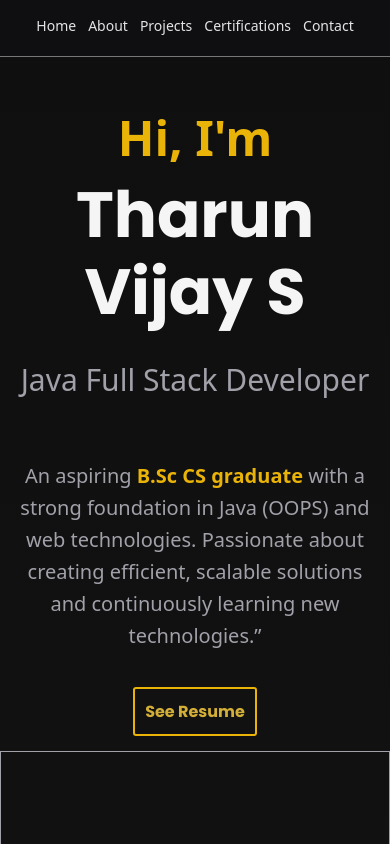
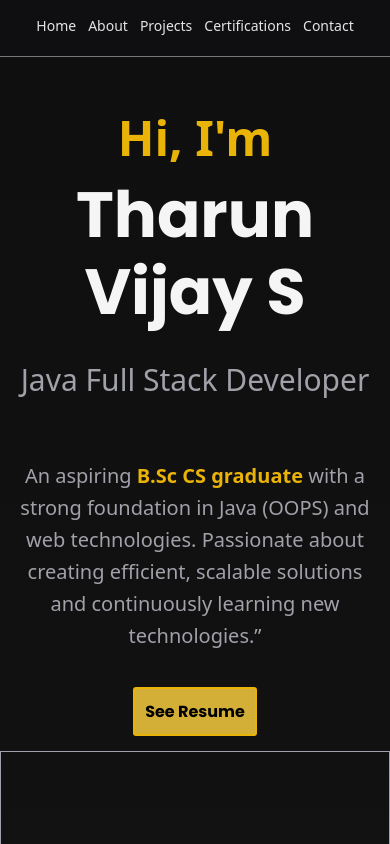
Before and after one commit to TharunVijai/portfolio-web, a React (Vite) app: page / in a window 390 px wide. Shown: the top 844 px of the page. Built offline with nearby package versions, Linux system fonts and the light colour scheme.

Commit message:
added certificates

```diff
--- a/src/App.css
+++ b/src/App.css
@@ -68,3 +68,12 @@ main {
 body {
   line-height: 1.6;
 }
+
+@media (max-width: 768px)
+{
+  .button-common
+  {
+    background-color: #d4af37;
+    color: black;
+  }
+}
```
